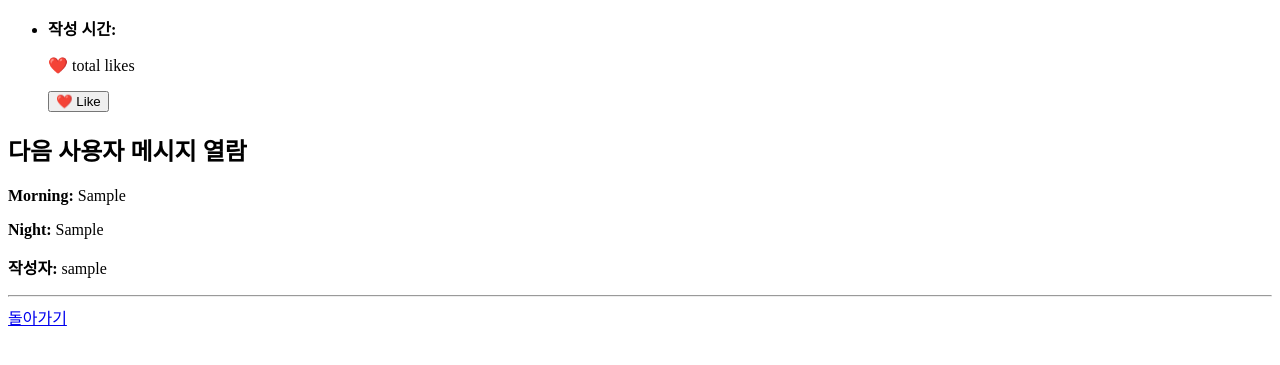
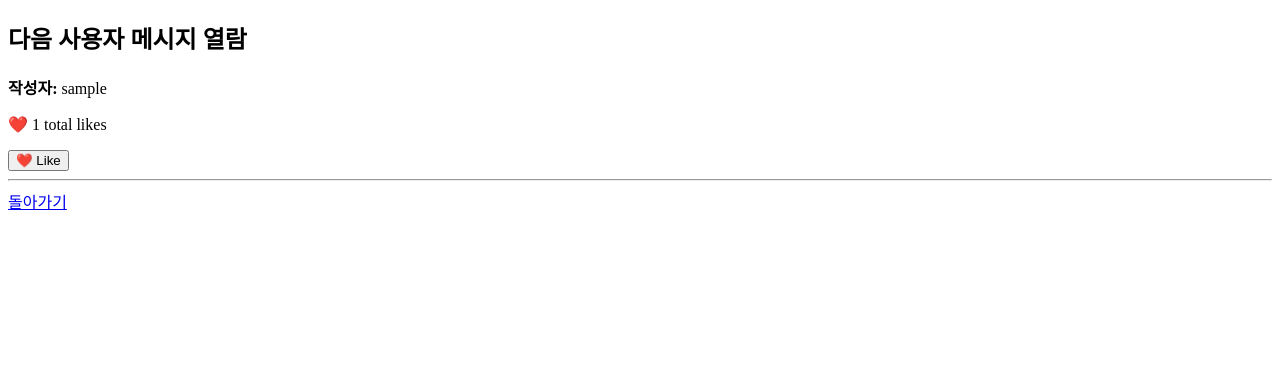
Before and after one commit to huggywuggy1289/2024-CentralHackathon, a Django app: template main/templates/main/message_list.html in a window 1280 px wide. Shown: the top 365 px of the page. Run offline with Django 5.2, Linux system fonts and the light colour scheme; the template is opened without the code that fills it: most values are stand-ins (such as "Sample title", 1, 10 or a date in 2020); one stand-in notice (Sample message) is shown.

Commit message:
오류 없이 프로그램 작동하는거 호ㅓㅏㄱ인

```diff
--- a/main/templates/main/message_list.html
+++ b/main/templates/main/message_list.html
@@ -6,41 +6,28 @@
     <title>Messages</title>
 </head>
 <body>
-    <ul>
-        {% for message in messages %}
-            <li>
+    {% if next_user_message %}
+    <h2>다음 사용자 메시지 열람</h2>
     {% if time_period == 'morning' %}
-                    <strong>아침메세지:</strong> {{ message.morning_mes }}<br>
+        <p><strong>Morning:</strong> {{ next_user_message.morning_mes }}</p>
     {% elif time_period == 'night' %}
-                    <strong>밤메세지:</strong> {{ message.night_mes }}<br>
+        <p><strong>Night:</strong> {{ next_user_message.night_mes }}</p>
     {% endif %}
-                <strong>작성 시간:</strong> {{ message.created_at }}<br>
-                <strong>{{ message.nick.nickname }}</strong>
-
-                <p>❤️ {{ message.total_likes }} total likes</p>
-
-                {% if message.id in user_liked_message_ids %}
-                    <form method="post" action="{% url 'main:like_message' message.id %}">
+    <p><strong>작성자:</strong> {{ next_user_message.nick.nickname }}</p>
+    <p>❤️ {{ next_user_message.total_likes }} total likes</p>
+    {% if next_user_message.id in user_liked_message_ids %}
+        <form method="post" action="{% url 'main:like_message' next_user_message.id %}">
             {% csrf_token %}
             <button type="submit">✖️ Unlike</button>
         </form>
     {% else %}
-                    <form method="post" action="{% url 'main:like_message' message.id %}">
+        <form method="post" action="{% url 'main:like_message' next_user_message.id %}">
             {% csrf_token %}
             <button type="submit">❤️ Like</button>
         </form>
     {% endif %}
-            </li>
-        {% empty %}
-            <li>현재 시간대에 해당하는 메시지가 없습니다.</li>
-        {% endfor %}
-    </ul>
-
-    {% if next_user_message %}
-    <h2>다음 사용자 메시지 열람</h2>
-    <p><strong>Morning:</strong> {{ next_user_message.morning_mes }}</p>
-    <p><strong>Night:</strong> {{ next_user_message.night_mes }}</p>
-    <p><strong>작성자:</strong> {{ next_user_message.nick.nickname }}</p>
+    {% else %}
+    <p>현재 시간대에 해당하는 메시지가 없습니다.</p>
     {% endif %}
 
     <hr>
```
Lines whose indentation alone changed are shown as unchanged.
